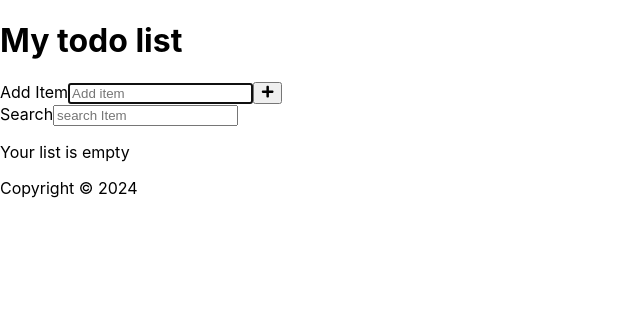
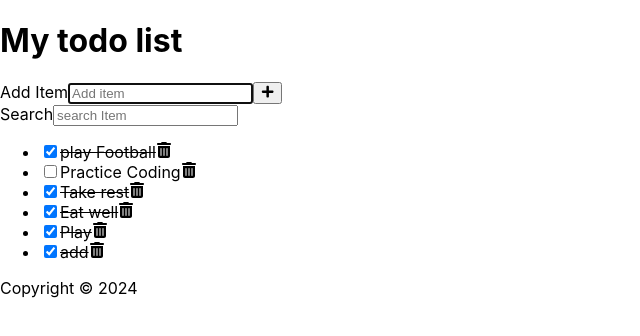
Before and after one commit to Gokulabala/react, a React (Create React App) app in the folder practice/: page / in a window 1280 px wide. Shown: the top 336 px of the page, without its empty margins (0-640 px from the left). Built offline with nearby package versions, Linux system fonts and the light colour scheme; data requests are answered from the project's data file.

Commit message:
POST and PATCH methods in api

```diff
--- /dev/null
+++ b/practice/data/db.json
@@ -0,0 +1,34 @@
+{
+  "items": [
+    {
+      "id": "1",
+      "checked": true,
+      "task": "play Football"
+    },
+    {
+      "id": "2",
+      "checked": false,
+      "task": "Practice Coding"
+    },
+    {
+      "id": "3",
+      "checked": true,
+      "task": "Take rest"
+    },
+    {
+      "id": "4",
+      "checked": true,
+      "task": "Eat well"
+    },
+    {
+      "id": "5",
+      "checked": true,
+      "task": "Play"
+    },
+    {
+      "id": "6",
+      "checked": true,
+      "task": "add"
+    }
+  ]
+}
--- a/practice/src/Components/Content.js
+++ b/practice/src/Components/Content.js
@@ -2,8 +2,12 @@ import React, { useEffect } from "react";
 import { useState, useRef } from "react";
 import { FaTrashCan } from "react-icons/fa6";
 import { FaPlus } from "react-icons/fa";
+import apiRequest from "../apiRequest/apiRequest";
 
 const Content = () => {
+
+    const API_URL = `http://localhost:3500/items`
+
   const [items, setItems] = useState([]
     //     [{
     //     id:1,
@@ -23,14 +27,31 @@ const Content = () => {
     //    ]
   );
 
+  const [fetchError, setFetchError] = useState(null)
+  const [isLoading, setIsLoading] = useState(true)
+
   const inputRef = useRef();
 
-  const handleChange = (id) => {
+  const handleChange = async(id) => {
     const itemList = items.map((item) => {
       return item.id === id ? { ...item, checked: !item.checked } : item;
     });
     setItems(itemList);
-    localStorage.setItem("todo_list", JSON.stringify(itemList));
+    // localStorage.setItem("todo_list", JSON.stringify(itemList));
+
+
+    const myItem = itemList.filter((item) => item.id===id)
+    const updateOptions = {
+      method : 'PATCH',
+      headers : {
+        'Content-Type' : 'application/json'
+      },
+      body : JSON.stringify({checked:myItem[0].checked})
+    }
+
+    const result  = await apiRequest(`${API_URL}/${id}`, updateOptions )
+    if(result) setFetchError(result)
+
   };
 
   const handleClick = (id) => {
@@ -38,7 +59,7 @@ const Content = () => {
       return item.id !== id;
     });
     setItems(deleteItem);
-    localStorage.setItem("todo_list", JSON.stringify(deleteItem));
+    // localStorage.setItem("todo_list", JSON.stringify(deleteItem));
   };
 
   const [newItem, setNewItem] = useState("");
@@ -51,14 +72,27 @@ const Content = () => {
     // localStorage.setItem("todo_list", JSON.stringify(newItem))
   };
 
-  const addItem = (task) => {
-    const id = items.length ? items[items.length - 1].id + 1 : 1;
-    console.log(id);
-    const addNewItem = { id, checked: false, task };
+  const addItem = async (task) => {
+    // console.log(items.length)
+    // const id = items.length ? items[items.length - 1].id + 1 : 1;
+    // console.log(id);
+    const addNewItem = {id: `${items.length + 1}`, checked: false, task };
     const listItems = [...items, addNewItem];
     console.log(listItems);
     setItems(listItems);
-    localStorage.setItem("todo_list", JSON.stringify(listItems));
+    // localStorage.setItem("todo_list", JSON.stringify(listItems));
+
+    const postOptions = {
+      method : 'POST',
+      headers : {
+        'Content-Type' : 'application/json'
+      },
+      body: JSON.stringify(addNewItem)
+    }
+
+    const result = await apiRequest(API_URL, postOptions)
+    console.log(result)
+    if(result) setFetchError(result)
   };
 
   const [search, setSearch] = useState("");
@@ -66,12 +100,34 @@ const Content = () => {
 
   //useEffect
   useEffect(()=>{
-    JSON.parse(localStorage.getItem("todo_list"))
-  },[items])
+    //fetching data from Api
+    const fetchItems = async()=>{
+        try {
+            const response = await fetch(API_URL)
+            if(!response.ok) throw Error("Date not fetched")
+            const listItems = await response.json()
+            setItems(listItems)
+            setFetchError(null)
+        } catch (error) {
+            setFetchError(error.message)
+        } finally{
+          setIsLoading(false)
+        }
+    }
+    //calling the fetchItems function
+    setTimeout(()=>{
+      (async()=>  await fetchItems())()
+    },2000)
+
+
+  },[])
+
+
 
 
   return (
     <main>
+
       <form className="addForm" onSubmit={handleSubmit}>
         <label htmlFor="addItem"> Add Item</label>
         <input
@@ -102,7 +158,9 @@ const Content = () => {
           onChange={(e) => setSearch(e.target.value)}
         ></input>
       </form>
-      {items.length ? (
+      {isLoading && <p>Loading data...</p>}
+      {fetchError && <p>{`Error:${fetchError}`}</p> }
+      {!isLoading && !fetchError &&  items.length>0 && (
         <ul>
           {items
             .filter((item) =>
@@ -131,9 +189,10 @@ const Content = () => {
               </li>
             ))}
         </ul>
-      ) : (
-        <p> Your list is empty</p>
       )}
+       {!isLoading && !fetchError && items.length===0 && <p> Your list is empty</p>
+      }
+
     </main>
   );
 };
--- /dev/null
+++ b/practice/src/apiRequest/apiRequest.js
@@ -0,0 +1,13 @@
+const apiRequest = async (url = '', optionsObj = null, errMsg = null)=>{
+    try {
+        const response = await fetch(url, optionsObj)
+        if(!response.ok) throw Error("Please reload the app")
+    } catch (error) {
+        errMsg = error.message
+    }finally{
+        return errMsg
+    }
+
+}
+
+export default apiRequest
```
